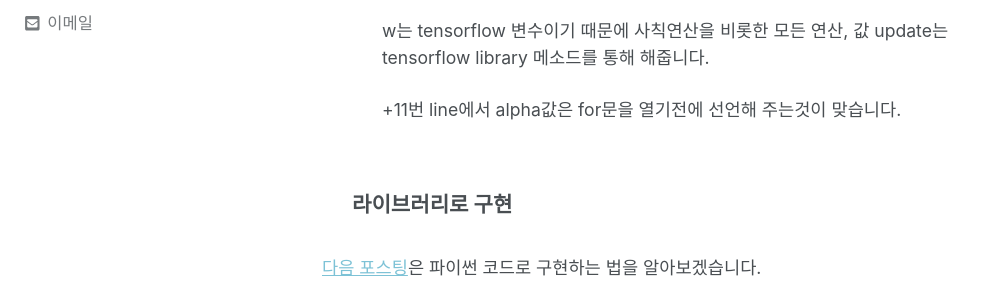
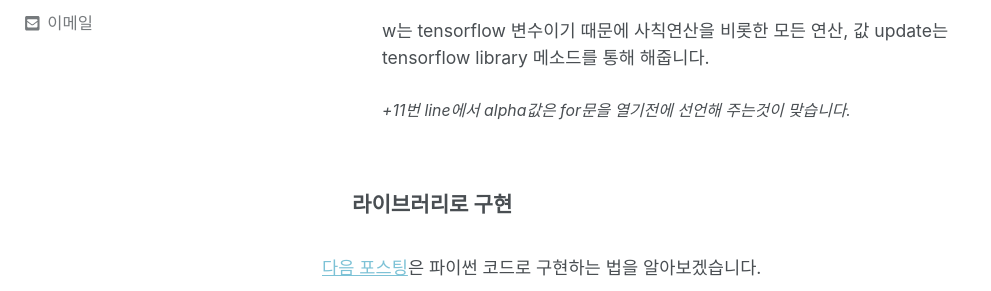
Before and after one commit to can019/can019.github.io, a Jekyll site: the page built from _posts/2020-08-26-MachineLearning-AI-4.md, in a window 1280 px wide and 900 px high, scrolled down 2726 px. Shown: the part 159-450 px from the top of the window, without its empty margins (0-991 px from the left). Built offline with Jekyll 4.4.1, drawn with Linux system fonts in a browser that asks for light colours; nearby versions of some CDN libraries.

```diff
--- a/_posts/2020-08-26-MachineLearning-AI-4.md
+++ b/_posts/2020-08-26-MachineLearning-AI-4.md
@@ -53,7 +53,7 @@ published: true
 
 		w는 tensorflow 변수이기 때문에 사칙연산을 비롯한 모든 연산, 값 update는<br/>
 		tensorflow library 메소드를 통해 해줍니다.<br/><br/>
-		+11번 line에서 alpha값은 for문을 열기전에 선언해 주는것이 맞습니다.<br/><br/>
+		<i style = "font-size : 0.9em">+11번 line에서 alpha값은 for문을 열기전에 선언해 주는것이 맞습니다.</i><br/><br/>
 
               </div>
         </div>
```
